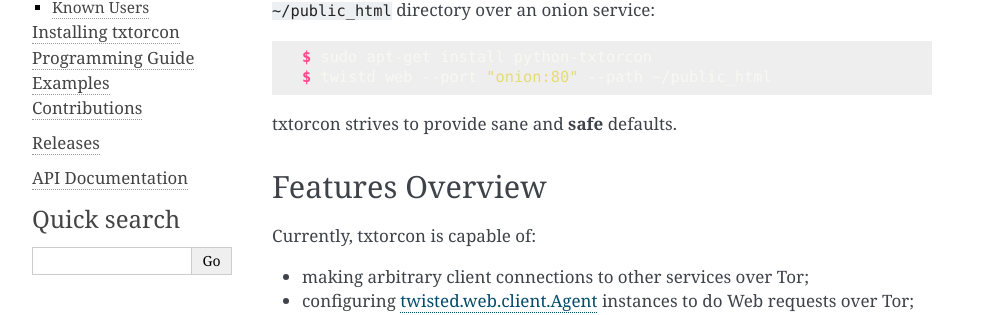
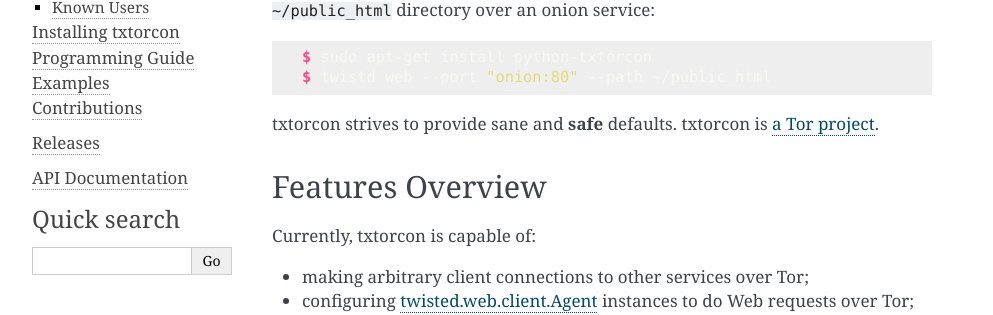
Before and after one commit to meejah/txtorcon, a Sphinx documentation site: the page built from docs/introduction.rst, in a window 1280 px wide. Shown: the part 517-832 px from the top of the page, without its empty margins (148-1141 px from the left). Built offline with Sphinx 7.4.7, drawn with Linux system fonts in a browser that asks for light colours; the version number could not be read and is left out.

Commit message:
add link

```diff
--- a/docs/introduction.rst
+++ b/docs/introduction.rst
@@ -34,7 +34,8 @@
    $ sudo apt-get install python-txtorcon
    $ twistd web --port "onion:80" --path ~/public_html
 
-txtorcon strives to provide sane and **safe** defaults.
+txtorcon strives to provide sane and **safe** defaults. txtorcon is `a
+Tor project <https://www.torproject.org/projects/projects.html.en>`_.
 
 
 .. _features:
```
